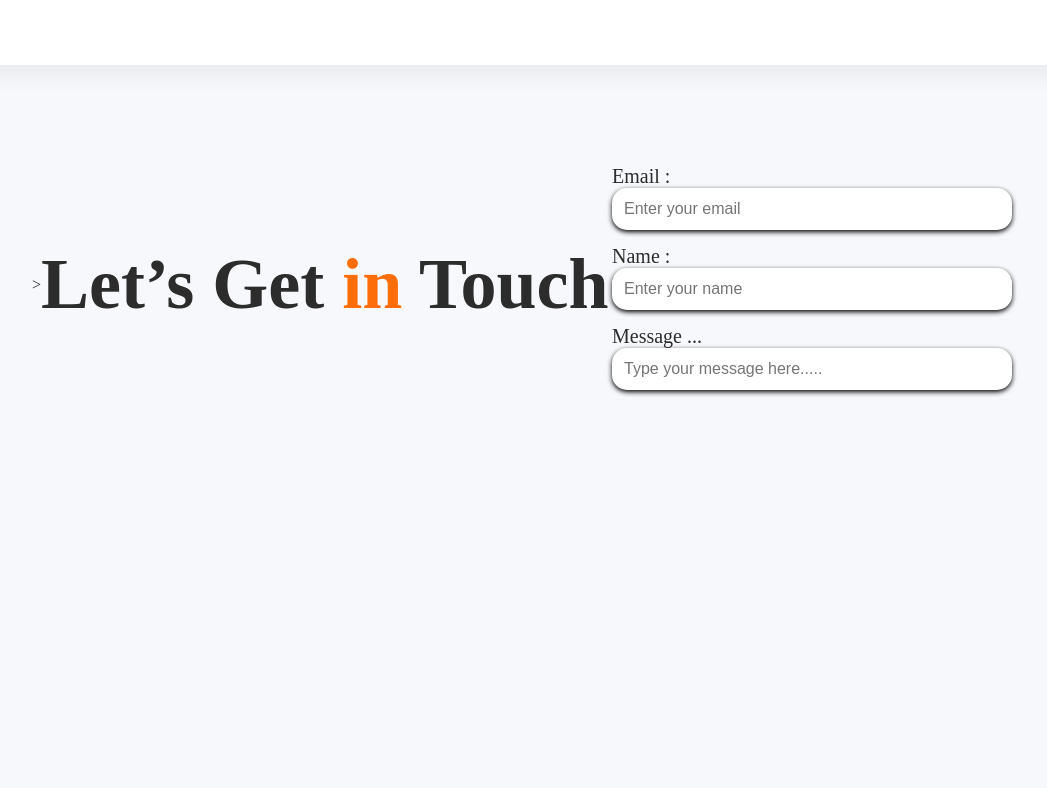
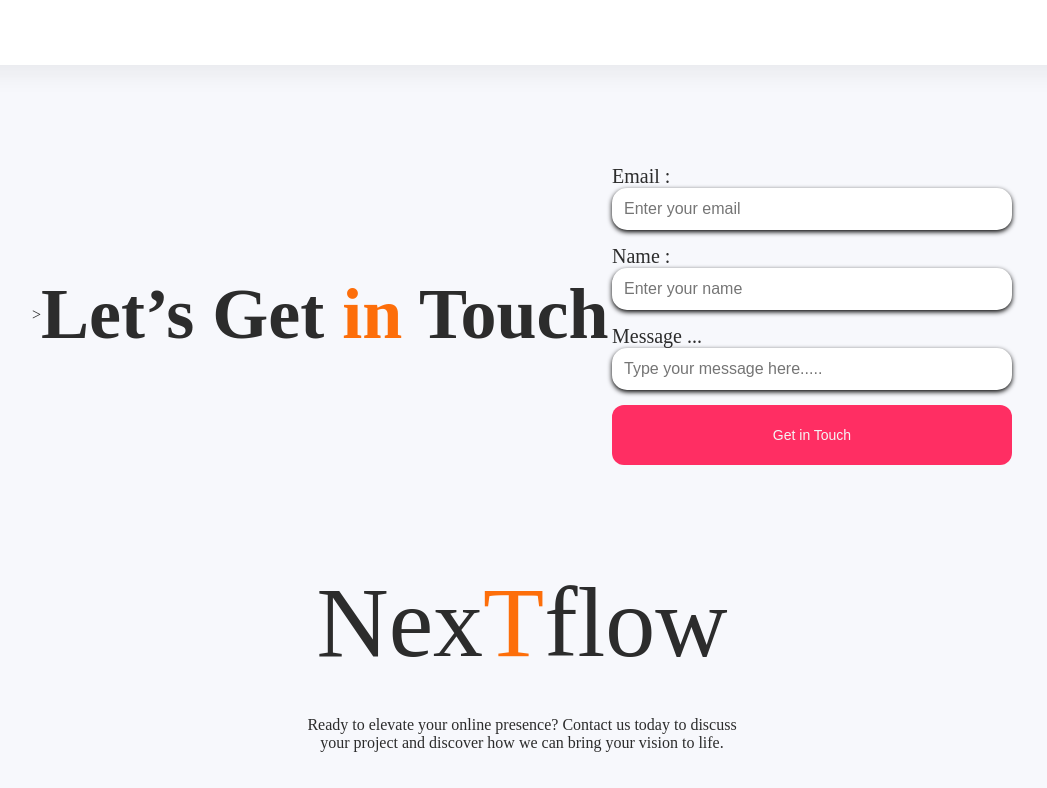
Before and after one commit to 11fuyad00/PH-Assignment-1, a plain HTML site: page Styles/index.html in a window 1280 px wide. Shown: the part 2261-3049 px from the top of the page, without its empty margins (118-1165 px from the left). Before the commit the page ends 2766 px from the top, so only its background shows below. Drawn offline with Linux system fonts and the light colour scheme.

Commit message:
4th commit: added logo and footer paragraph

```diff
--- a/Styles/index.html
+++ b/Styles/index.html
@@ -29,7 +29,7 @@
       <div class="left-column">
         <h3>See It in Action</h3>
         <br>
-        <p>Explore the live preview and imagine your brand in this bold new look.</p>
+        <p>Explore the live preview <br> and imagine your brand <br>in this bold new look.</p>
         <button class="btn-primary gap-bottom">Launch Live Preview</button>
       </div>
       <div class="right-column">
@@ -138,12 +138,25 @@
         <br>
         <label for="Message">Message ...</label><br>
         <input type="Message" placeholder="Type your message here.....">
+        <br>
+        <button class="btn-primary">Get in Touch</button>
       </div>
     </section>
 
   </main>
   <footer>
+    <div class="footer-section">
+      <p>Nex<span class="logo">T</span>flow</p>
+      <br>
+      <br>
+      <div>Ready to elevate your online presence? Contact us today to discuss<br> your project and discover how we can
+        bring
+        your
+        vision to life.</div>
+      <br>
+      <br>
 
+    </div>
   </footer>
 
 </body>
--- a/Styles/style.css
+++ b/Styles/style.css
@@ -237,6 +237,21 @@ input, textarea {
   border-radius: 15px;
   box-shadow: 0px 2px 5px #000000;
 }
+
 .txt-primary {
   color: #FD6E0A;
 }
+.right-column .btn-primary {
+  height: 60px;
+  width: 400px;
+}
+.footer-section p {
+  font-size: 100px;
+  text-align: center;
+}
+.logo {
+  color: #FD6E0A;
+}
+.footer-section div {
+  text-align: center;
+}
```
